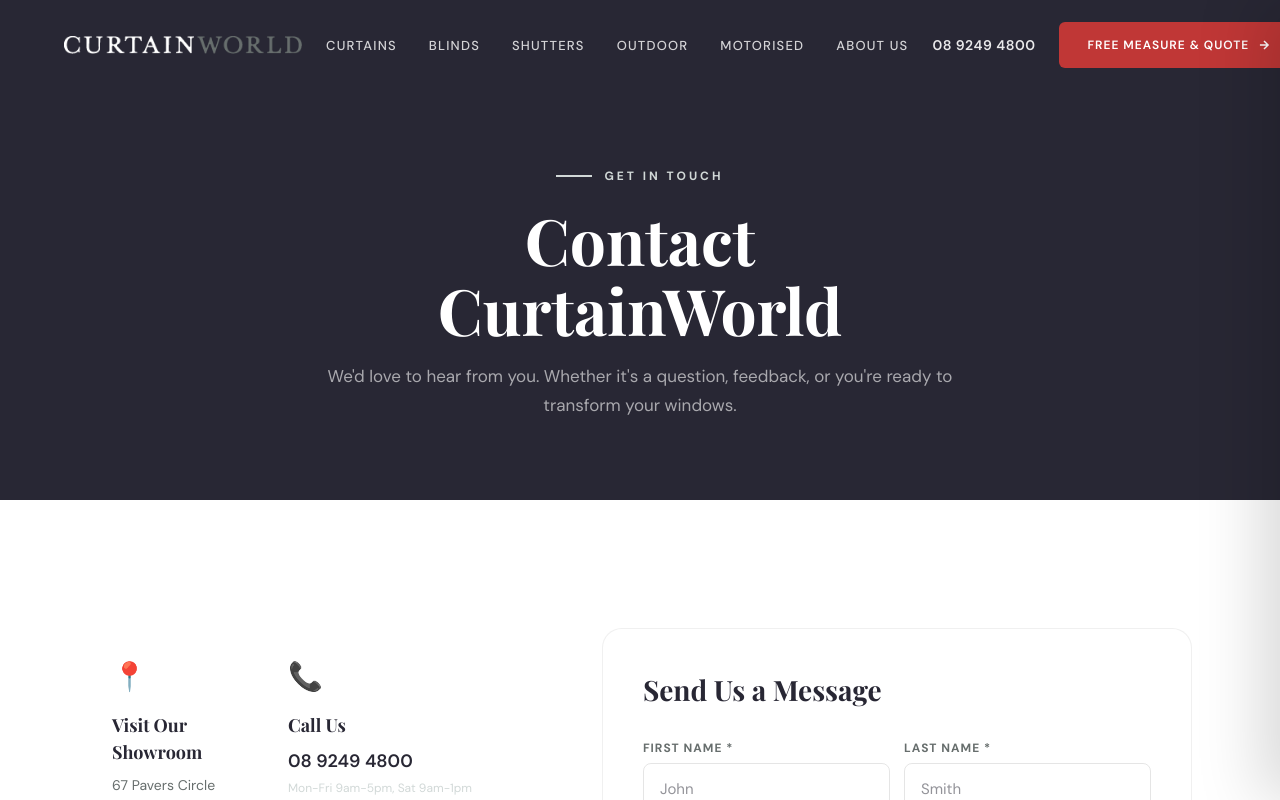
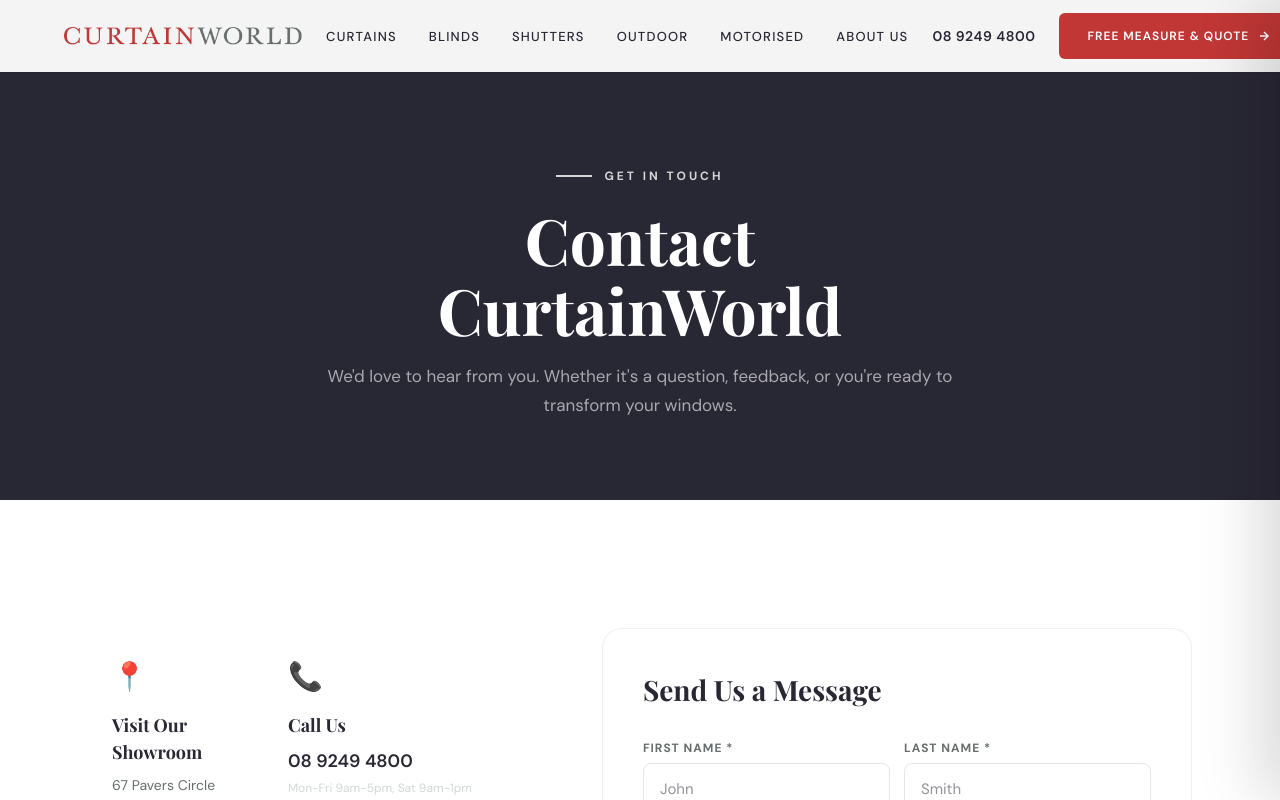
Before and after one commit to The-Curtain-and-Blind-Company/cw-website, a Next.js app: page /contact in a window 1280 px wide. Shown: the top 800 px of the page. Built offline with nearby package versions, Linux system fonts and the light colour scheme; a web font is replaced by a local one.

Commit message:
Fix header on inner pages: solid white by default, transparent only on homepage
- Header now defaults to 'scrolled' state (white bg, color logo, dark text)
- Only homepage passes transparent prop for the dark hero overlay effect
- Inner pages immediately show visible nav with proper contrast

```diff
--- a/src/app/page.tsx
+++ b/src/app/page.tsx
@@ -33,7 +33,7 @@
   return (
     <>
       <ClientEffects />
-      <Header />
+      <Header transparent />
       <main>
         <Hero data={homepage} cta={settings?.primaryCta} />
         <Categories data={homepage} />
--- a/src/components/layout/Header.tsx
+++ b/src/components/layout/Header.tsx
@@ -17,13 +17,18 @@
   { label: 'About Us', href: '/about-us/' },
 ]
 
-export default function Header() {
-  const [scrolled, setScrolled] = useState(false)
+interface HeaderProps {
+  /** When true, header starts transparent with white text (for dark hero backgrounds). Default false = solid white header. */
+  transparent?: boolean
+}
+
+export default function Header({ transparent = false }: HeaderProps) {
+  const [scrolled, setScrolled] = useState(!transparent)
   const [mobileOpen, setMobileOpen] = useState(false)
   const { open: openConsultation } = useConsultation()
 
   useEffect(() => {
-    const handleScroll = () => setScrolled(window.scrollY > 80)
+    const handleScroll = () => setScrolled(!transparent || window.scrollY > 80)
     window.addEventListener('scroll', handleScroll, { passive: true })
     return () => window.removeEventListener('scroll', handleScroll)
   }, [])
```
